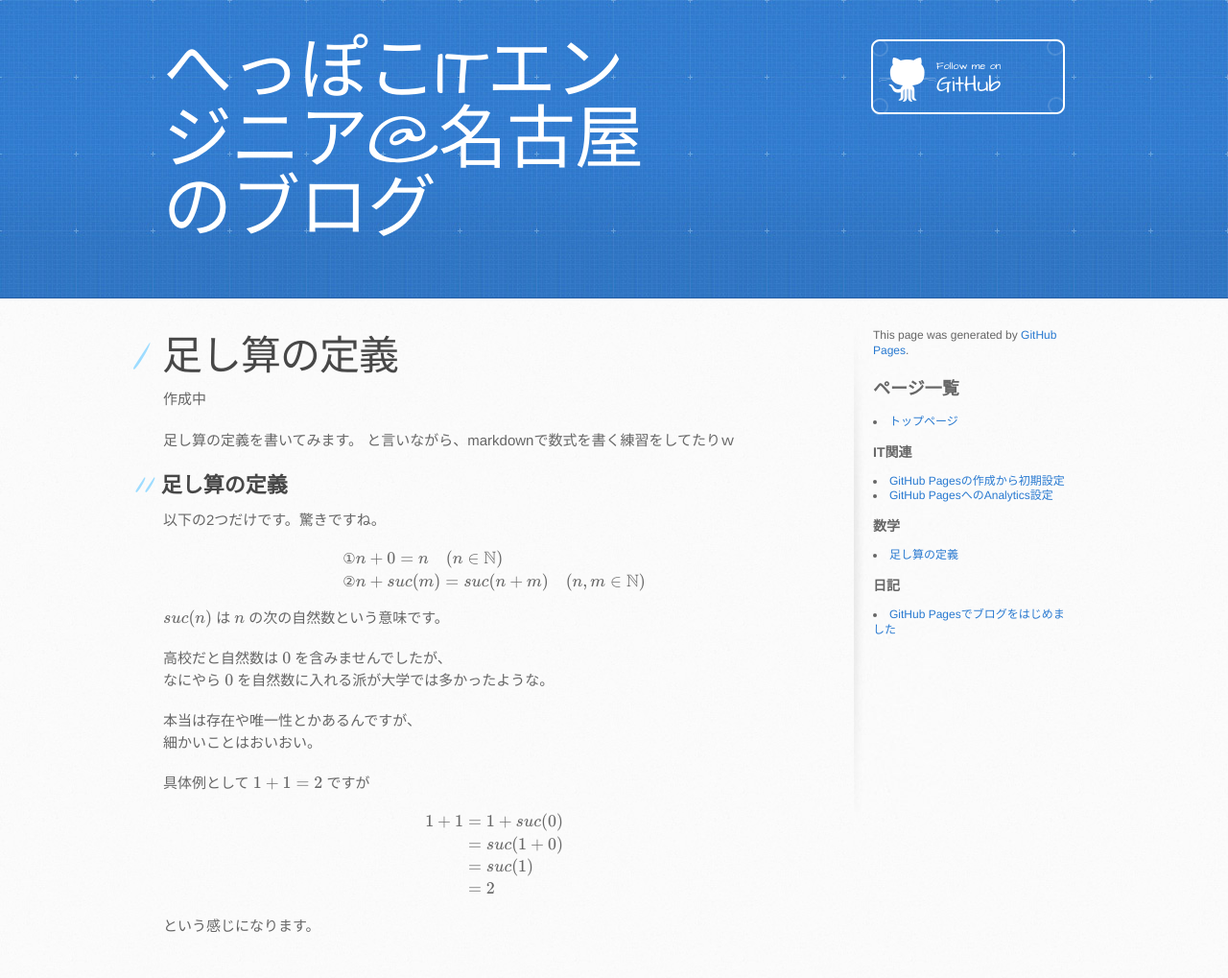
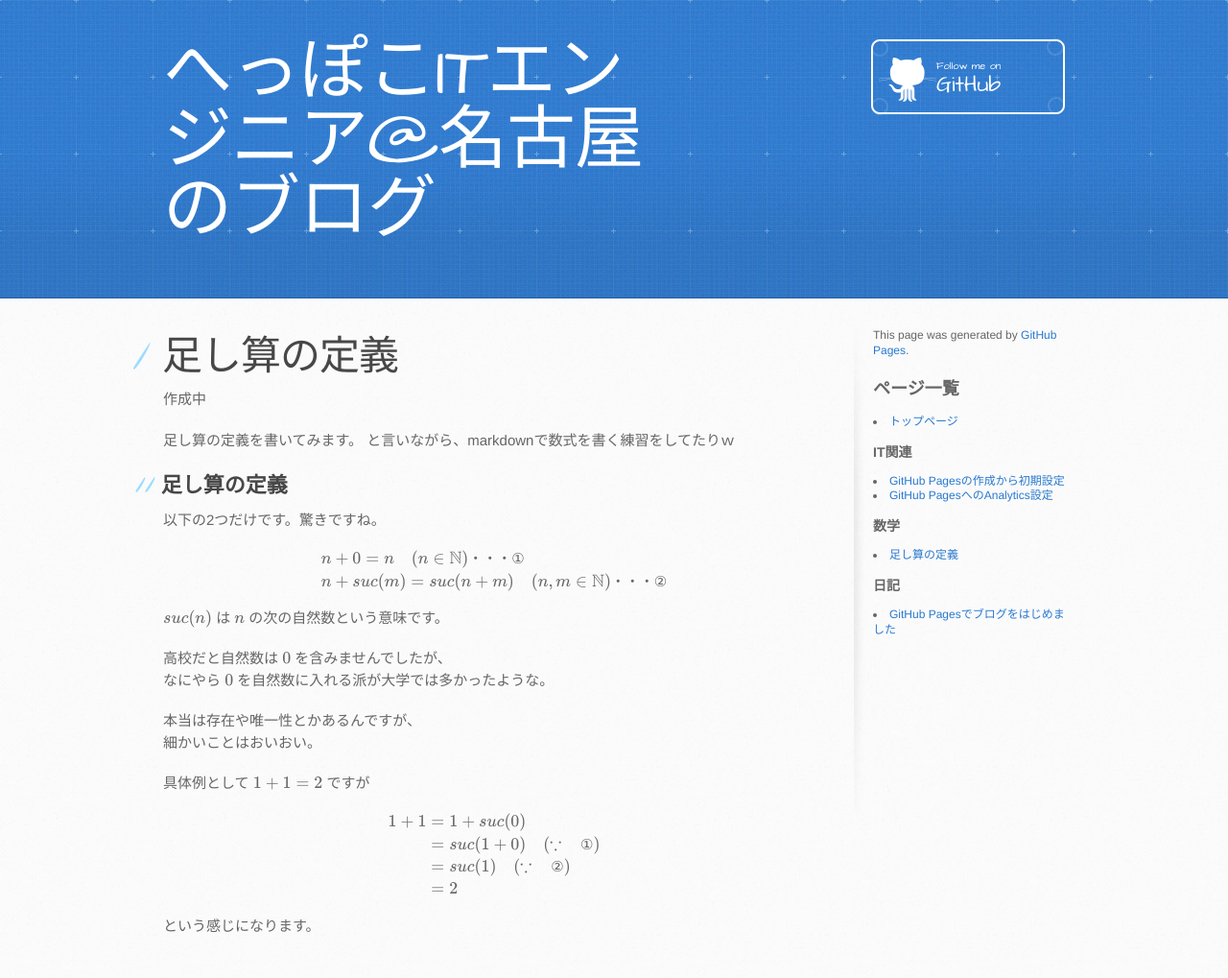
Before and after one commit to mtaketani113/mtaketani113.github.io, a Jekyll site: the page built from math/addDefinition.md, in a window 1280 px wide. Shown: the whole page at 96% size. Built offline with Jekyll 4.4.1, drawn with Linux system fonts in a browser that asks for light colours; the repository's description, which GitHub fills in, is left out.

Commit message:
数式の理由を追記

```diff
--- a/math/addDefinition.md
+++ b/math/addDefinition.md
@@ -18,8 +18,8 @@ category: 数学
 
 $$
 \begin{align*}
-& ① n + 0 = n \quad (n \in \mathbb{ N })\\
-& ② n + suc(m) = suc(n + m) \quad (n, m \in \mathbb{ N })\\
+& n + 0 = n \quad (n \in \mathbb{ N }) ・・・①\\
+& n + suc(m) = suc(n + m) \quad (n, m \in \mathbb{ N }) ・・・②\\
 \end{align*}
 $$
 
@@ -36,8 +36,8 @@ $$ suc(n) $$ は $$ n $$ の次の自然数という意味です。
 $$
 \begin{align*}
 1 + 1 &= 1 + suc(0) \\
-&= suc(1 + 0) \\
-&= suc(1) \\
+&= suc(1 + 0) \quad (\because　①) \\
+&= suc(1) \quad (\because　②) \\
 &= 2
 \end{align*}
 $$
```
